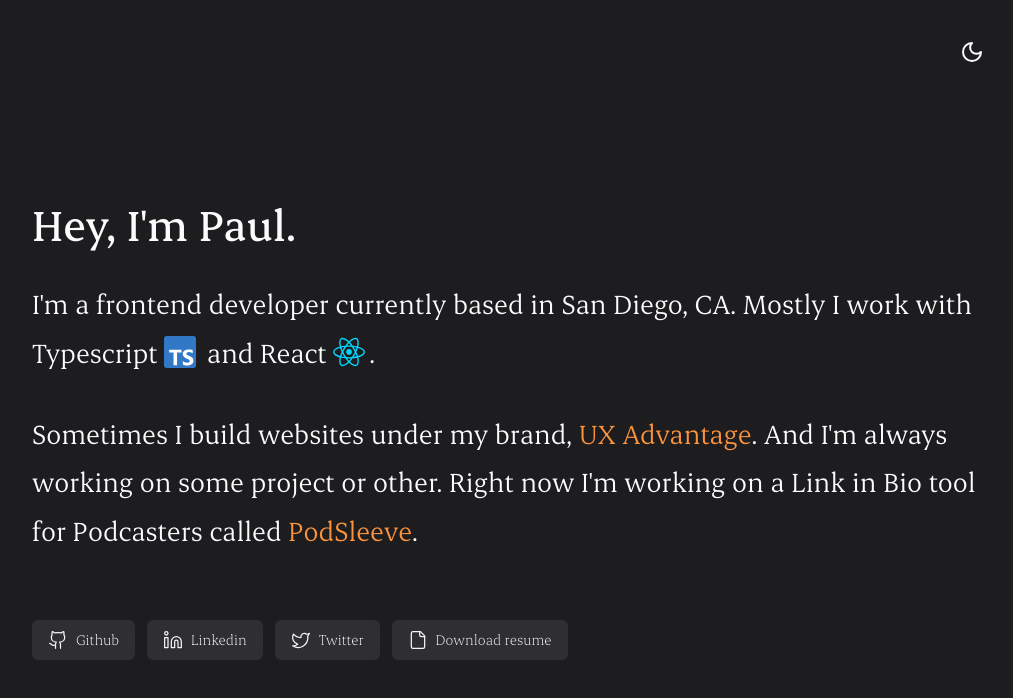
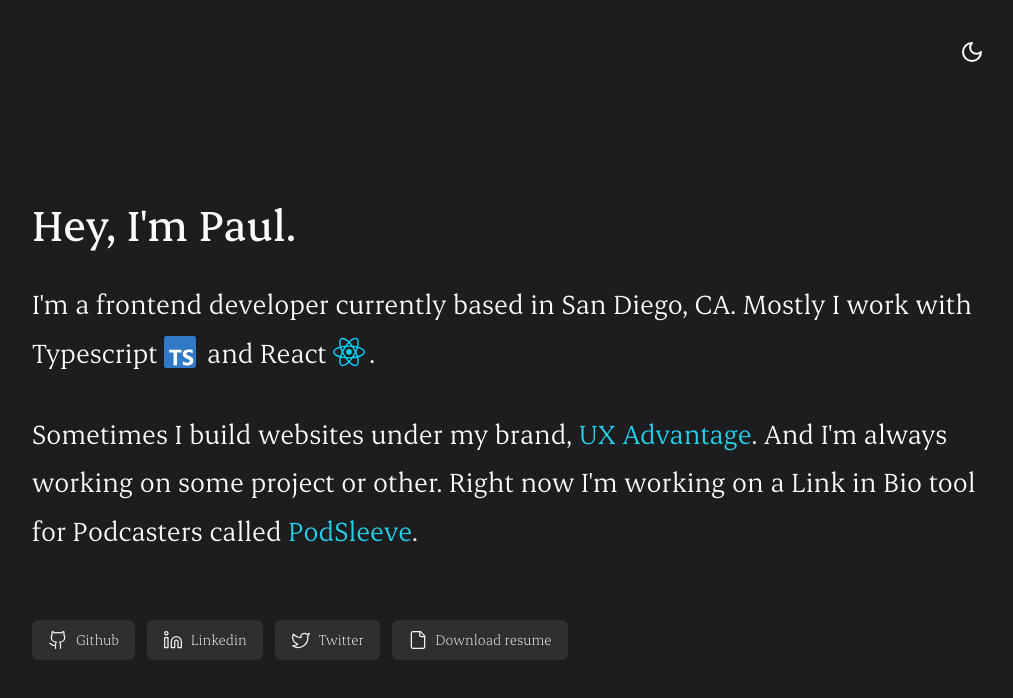
Before and after one commit to pnewsam/paultnewsam.com, a Next.js app: page / in a window 1280 px wide. Shown: the top 698 px of the page, without its empty margins (128-1141 px from the left). Built offline with nearby package versions, Linux system fonts and the light colour scheme.

Commit message:
Change color

```diff
--- a/src/app/page.tsx
+++ b/src/app/page.tsx
@@ -19,7 +19,7 @@
       <p className="text-2xl/relaxed md:text-3xl/relaxed mb-16">
         Sometimes I build websites under my brand,{" "}
         <a
-          className="text-orange-400 hover:text-orange-300 transition-colors"
+          className="text-cyan-400 hover:text-cyan-300 transition-colors"
           href="https://uxadvantage.com"
         >
           UX Advantage
@@ -27,7 +27,7 @@
         . And I&apos;m always working on some project or other. Right now
         I&apos;m working on a Link in Bio tool for Podcasters called&nbsp;
         <a
-          className="text-orange-400 hover:text-orange-300 transition-colors"
+          className="text-cyan-400 hover:text-cyan-300 transition-colors"
           href="https://podsleeve.com"
         >
           PodSleeve
```
